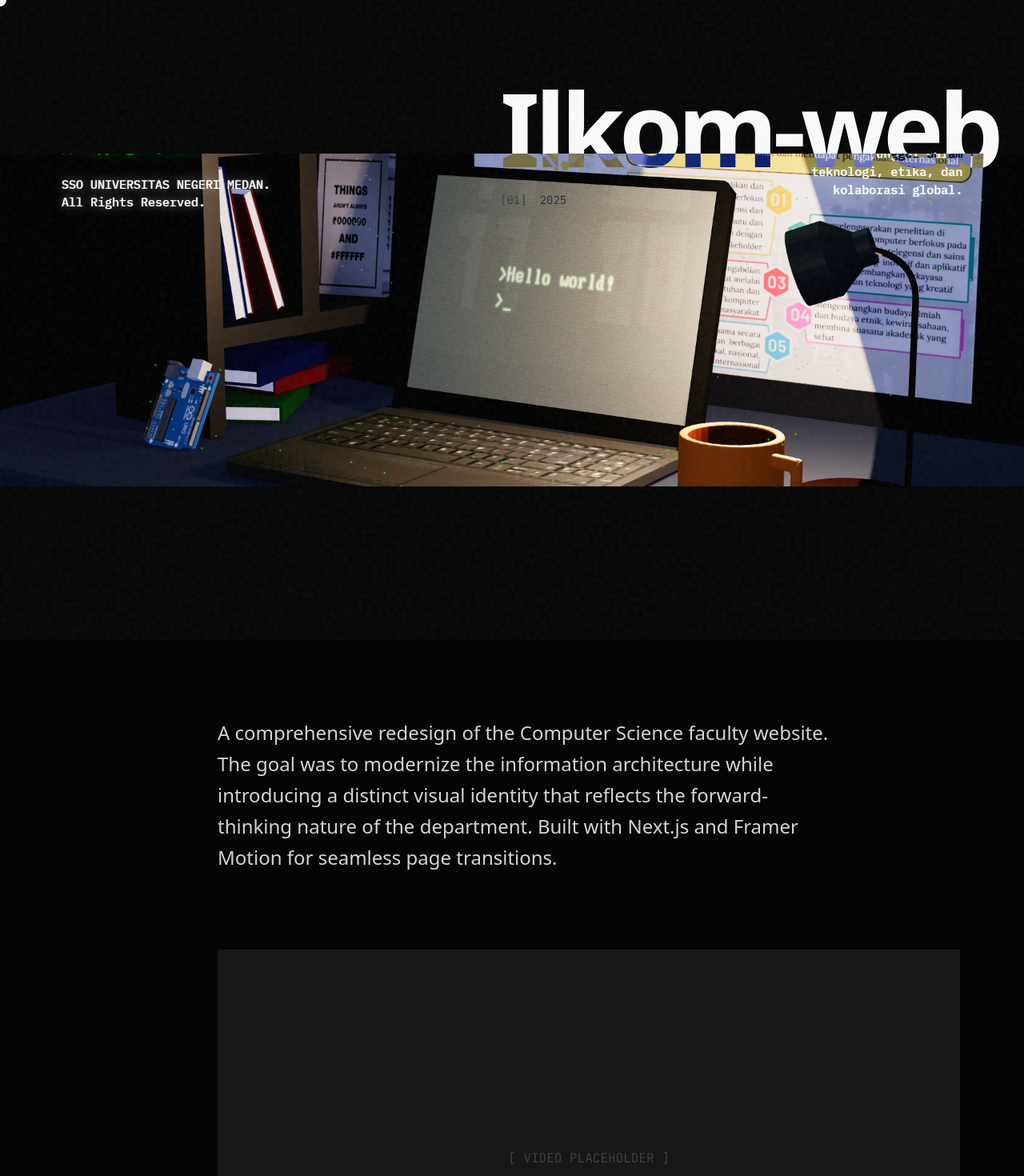
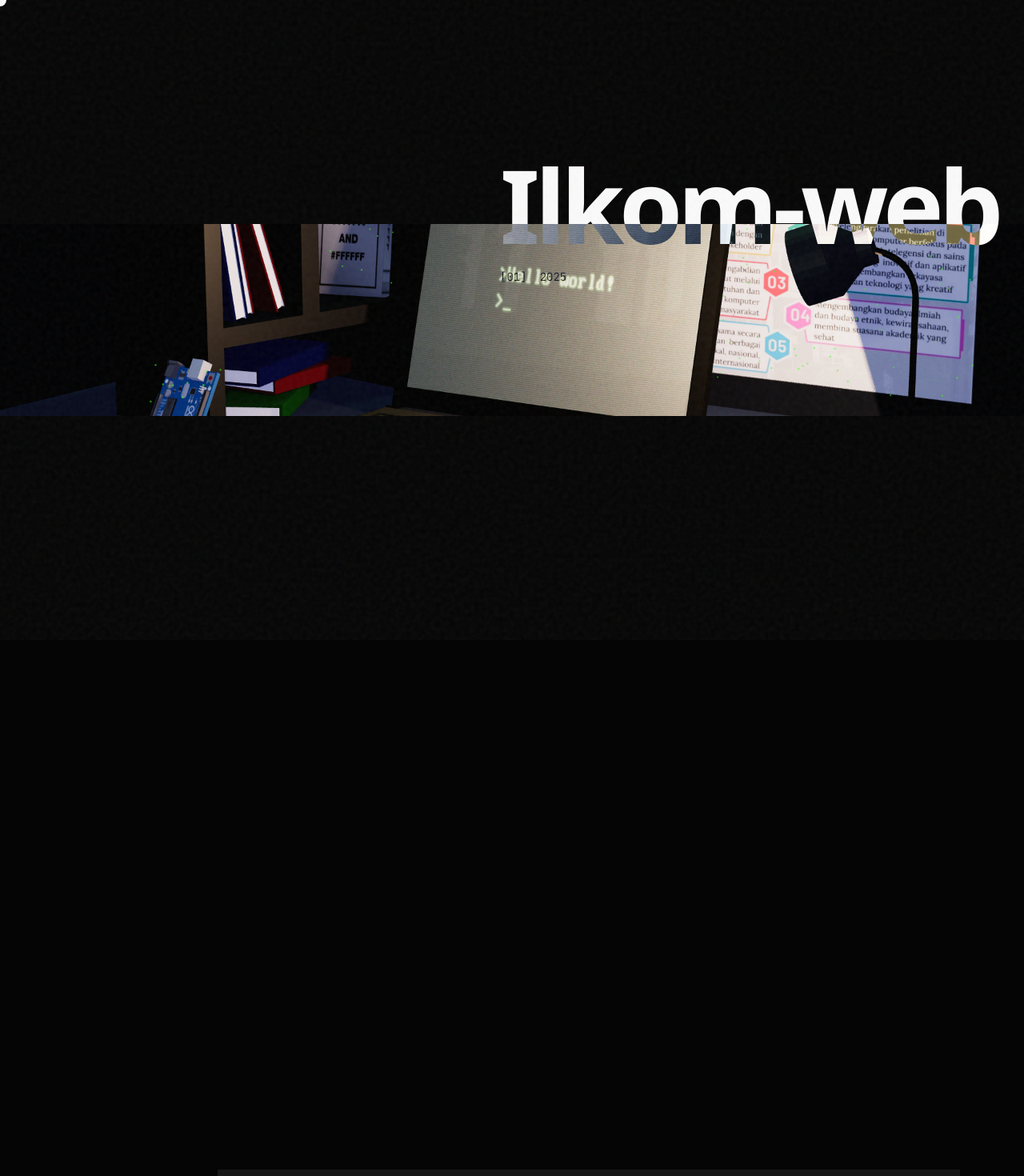
Before and after one commit to walahow/portofolio, a Next.js app: page /project/ilkom-web in a window 1280 px wide. Shown: the top 1470 px of the page at 80% size. Built offline with nearby package versions, Linux system fonts and the light colour scheme.

Commit message:
stuff typa shi

```diff
--- a/app/globals.css
+++ b/app/globals.css
@@ -104,3 +104,27 @@ html.lenis body {
 .lenis.lenis-scrolling iframe {
   pointer-events: none;
 }
+
+/* Hide scrollbar for Chrome, Safari and Opera */
+::-webkit-scrollbar {
+  display: none;
+}
+
+/* Hide scrollbar for IE, Edge and Firefox */
+html,
+body {
+  -ms-overflow-style: none;
+  /* IE and Edge */
+  scrollbar-width: none;
+  /* Firefox */
+}
+
+/* Force disable default cursor globally to favor Custom Cursor */
+*,
+*::before,
+*::after,
+a,
+button,
+input {
+  cursor: none !important;
+}
--- a/components/ProjectCard.tsx
+++ b/components/ProjectCard.tsx
@@ -24,7 +24,7 @@ export default function ProjectCard({ id, title, slug, category, year, image }:
             className="project-card block w-full mb-32 origin-center will-change-transform cursor-none opacity-80" // Added project-card class and default opacity
             onMouseEnter={() => {
                 setIsHovered(true);
-                setCursorText("ENTER");
+                setCursorText("CLICK");
                 setCursorVariant("click");
             }}
             onMouseLeave={() => {
--- a/components/ProjectDetailView.tsx
+++ b/components/ProjectDetailView.tsx
@@ -21,8 +21,13 @@ export default function ProjectDetailView({ project }: ProjectDetailViewProps) {
     // MarginTop: 0vh -> 15vh (Pushes top down to create centered shrink effect)
     const width = useTransform(scrollY, [0, 200], ['117.65%', '100%']);
     const marginLeft = useTransform(scrollY, [0, 200], ['-17.65%', '0%']);
-    const height = useTransform(scrollY, [0, 200], ['100vh', '70vh']);
-    const marginTop = useTransform(scrollY, [0, 200], ['0vh', '15vh']);
+    const height = useTransform(scrollY, [0, 200], ['100vh', '140vh']);
+    const marginTop = useTransform(scrollY, [0, 200], ['0vh', '-20vh']);
+    const y = useTransform(scrollY, [0, 200], [0, 200]);
+
+    // Description Animation - Start AFTER image settles (200px)
+    const descOpacity = useTransform(scrollY, [200, 500], [0, 1]);
+    const descY = useTransform(scrollY, [200, 500], [100, -100]);
 
     return (
         <main className="min-h-screen bg-[#050505] w-full relative">
@@ -64,12 +69,13 @@ export default function ProjectDetailView({ project }: ProjectDetailViewProps) {
                         width,
                         marginLeft,
                         height,
-                        marginTop
+                        marginTop,
+                        y
                     }}
-                    className="relative w-full overflow-visible mb-24 z-40 flex flex-col bg-[#050505] pt-48 pb-48"
+                    className="relative w-full overflow-visible mb-24 z-40 flex flex-col bg-[#050505] py-[35vh]"
                 >
                     {/* Title Overlay - Overlapping border */}
-                    <div className="absolute top-24 right-8 z-50 mix-blend-difference pointer-events-none">
+                    <div className="absolute top-[24vh] right-8 z-50 mix-blend-difference pointer-events-none">
                         <h1 className="text-6xl md:text-9xl font-bold tracking-tighter text-white">
                             {project.title}
                         </h1>
@@ -93,13 +99,35 @@ export default function ProjectDetailView({ project }: ProjectDetailViewProps) {
                     </div>
                 </motion.div>
 
-                {/* 2. MAIN CONTENT STACK */}
-                <div className="px-12 pb-48 max-w-5xl mx-auto">
+                {/* 2. MAIN CONTENT STACK - Overlapping Card Container */}
+                <div className="relative px-4 md:px-12 w-full z-50 pointer-events-none -mt-20 md:-mt-40">
+                    <motion.div
+                        style={{ opacity: descOpacity, y: descY }}
+                        className="mx-auto max-w-4xl bg-[#0A0A0A] text-neutral-300 p-8 md:p-24 shadow-2xl pointer-events-auto border border-white/10 backdrop-blur-sm"
+                    >
+                        <h2 className="text-3xl md:text-5xl font-light mb-12 tracking-tight text-white">
+                            Project Overview
+                        </h2>
+                        <div className="text-lg md:text-xl leading-relaxed font-light text-neutral-400">
+                            {project.description}
+                        </div>
 
-                    {/* Description */}
-                    <div className="mb-24 text-xl md:text-2xl leading-relaxed text-neutral-300 font-light max-w-3xl">
-                        {project.description}
-                    </div>
+                        {/* Additional Metadata Block */}
+                        <div className="mt-16 pt-16 border-t border-white/10 grid grid-cols-2 gap-8 font-mono text-sm uppercase tracking-widest text-neutral-500">
+                            <div>
+                                <span className="block text-white mb-2">Role</span>
+                                {project.roles.join(', ')}
+                            </div>
+                            <div>
+                                <span className="block text-white mb-2">Year</span>
+                                {project.year}
+                            </div>
+                        </div>
+                    </motion.div>
+                </div>
+
+                {/* Remainder of content (Video/Gallery) needs to be pushed down or wrapped */}
+                <div className="px-12 pb-48 max-w-5xl mx-auto pt-24">
 
                     {/* Video (if valid, else placeholder logic) */}
                     <div className="w-full aspect-video bg-neutral-900 mb-24 overflow-hidden relative group">
@@ -119,8 +147,11 @@ export default function ProjectDetailView({ project }: ProjectDetailViewProps) {
                         )}
                     </div>
 
+                    <br />
+                    <br />
+
                     {/* Gallery Grid */}
-                    <div className="grid grid-cols-1 md:grid-cols-2 gap-8">
+                    <div className="grid grid-cols-1 md:grid-cols-2 gap-16">
                         {project.gallery.map((img, i) => (
                             <div key={i} className="relative aspect-[4/3] bg-neutral-900 overflow-hidden">
                                 <Image
@@ -136,6 +167,8 @@ export default function ProjectDetailView({ project }: ProjectDetailViewProps) {
                 </div>
 
             </div>
+
+
         </main>
     );
 }
--- a/components/SystemHUD.tsx
+++ b/components/SystemHUD.tsx
@@ -3,6 +3,7 @@
 import { useEffect, useState } from 'react';
 import { usePathname, useRouter } from 'next/navigation';
 import { useTimerStore } from '@/store/useTimerStore';
+import { useCursorStore } from '@/store/useCursorStore';
 import { useLenis } from './SmoothScroll';
 import { motion } from 'framer-motion';
 
@@ -11,6 +12,7 @@ export default function SystemHUD() {
     const router = useRouter();
     const { uptime, tick, isSystemActive, setOverheated } = useTimerStore();
     const { lenis } = useLenis();
+    const { setCursorText, setIsHovered, setCursorVariant } = useCursorStore();
 
     const [rotation, setRotation] = useState(0);
 
@@ -87,7 +89,19 @@ export default function SystemHUD() {
     return (
         <div
             onClick={handleBack}
-            className={`fixed top-32 right-8 z-50 flex items-center justify-center w-32 h-32 mix-blend-difference text-white transition-transform duration-500 ${isProjectPage ? "cursor-pointer hover:scale-110" : "pointer-events-none"}`}
+            onMouseEnter={() => {
+                if (isProjectPage) {
+                    setIsHovered(true);
+                    setCursorText("CLICK");
+                    setCursorVariant('click');
+                }
+            }}
+            onMouseLeave={() => {
+                setIsHovered(false);
+                setCursorText("");
+                setCursorVariant('default');
+            }}
+            className={`fixed top-32 right-8 z-50 flex items-center justify-center w-32 h-32 mix-blend-difference text-white transition-transform duration-500 ${isProjectPage ? "cursor-none hover:scale-110" : "pointer-events-none"}`}
         >
             {/* 1. CENTER: UPTIME OR BACK */}
             <div className="absolute font-mono text-sm font-bold tracking-widest z-10 flex flex-col items-center justify-center">
--- a/data/projects.ts
+++ b/data/projects.ts
@@ -19,7 +19,7 @@ export const PROJECTS: Project[] = [
         slug: 'ilkom-web',
         category: 'Dev / Design',
         year: '2025',
-        roles: ['Frontend Developer', 'UI/UX Designer'],
+        roles: ['FRONTEND DEVELOPER', 'UI/UX DESIGNER'],
         jargon: '/// ACADEMIC PORTAL REIMAGINED ///',
         description: 'A comprehensive redesign of the Computer Science faculty website. The goal was to modernize the information architecture while introducing a distinct visual identity that reflects the forward-thinking nature of the department. Built with Next.js and Framer Motion for seamless page transitions.',
         thumbnail: '/img/ilkom-web.png',
```
